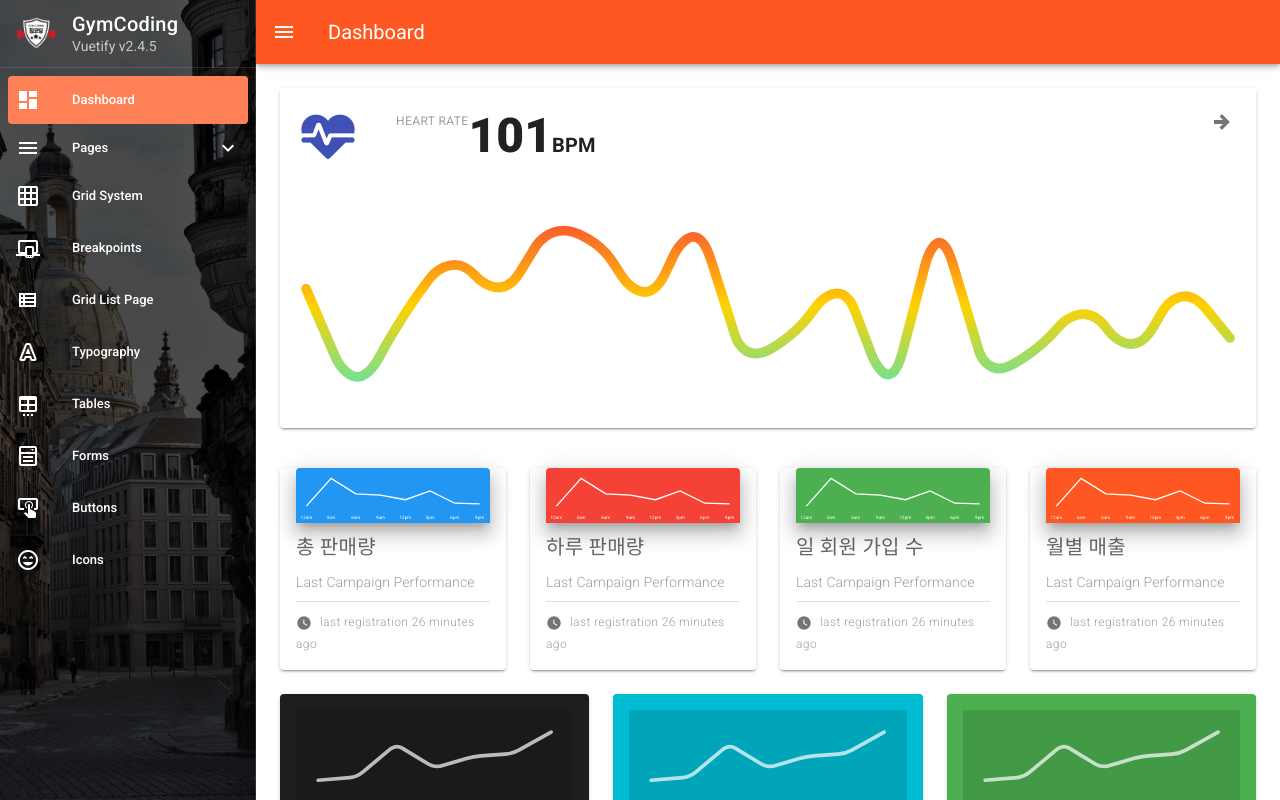
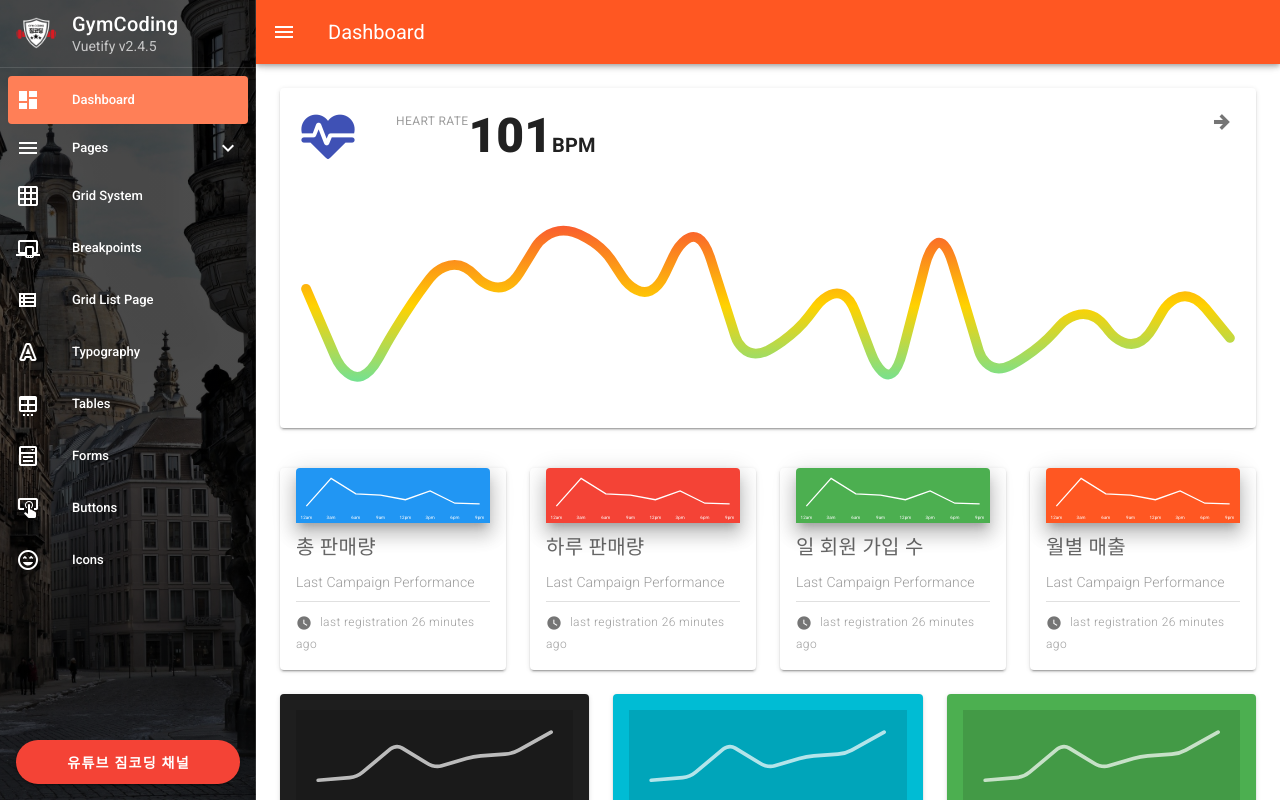
Before and after one commit to gymcoding/vuetify-admin-template, a Vue app: page / in a window 1280 px wide. Shown: the top 800 px of the page. Built offline with nearby package versions, Linux system fonts and the light colour scheme; what vue-line-clamp would draw is missing.

Commit message:
Add Youtube Channel Link
Add Youtube Channel Link

```diff
--- a/src/layouts/default/Drawer.vue
+++ b/src/layouts/default/Drawer.vue
@@ -13,9 +13,28 @@
         v-bind="props"
       />
     </template>
+
     <default-drawer-header />
+
     <v-divider />
+
     <default-list :items="items" />
+
+    <template #append>
+      <div class="pa-4 text-center">
+        <v-btn
+          block
+          class="font-weight-black"
+          color="red"
+          rounded
+          large
+          target="_blank"
+          href="https://www.youtube.com/channel/UCZ30aWiMw5C8mGcESlAGQbA/?sub_confirmation=1"
+        >
+          유튜브 짐코딩 채널
+        </v-btn>
+      </div>
+    </template>
   </v-navigation-drawer>
 </template>
 <script>
```
